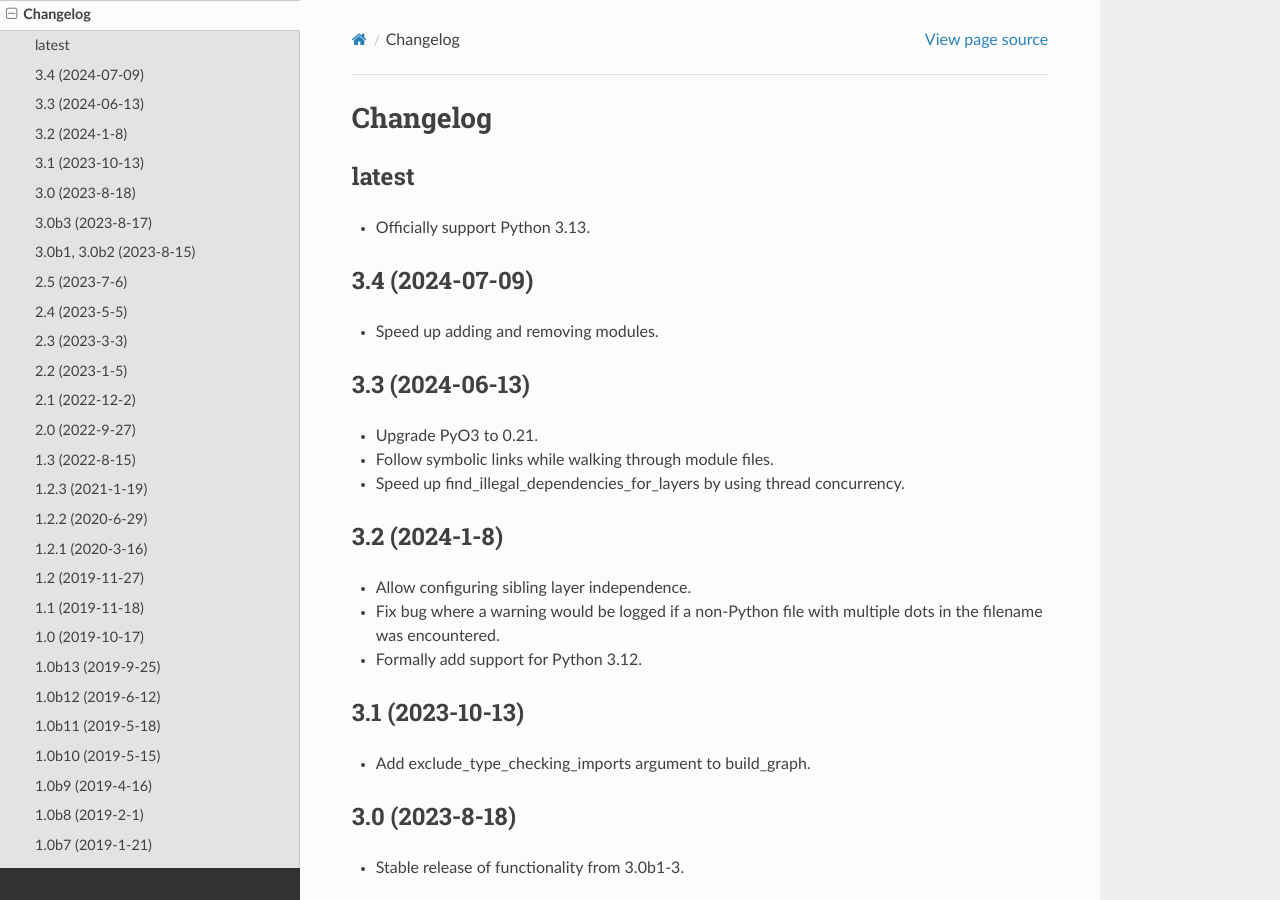
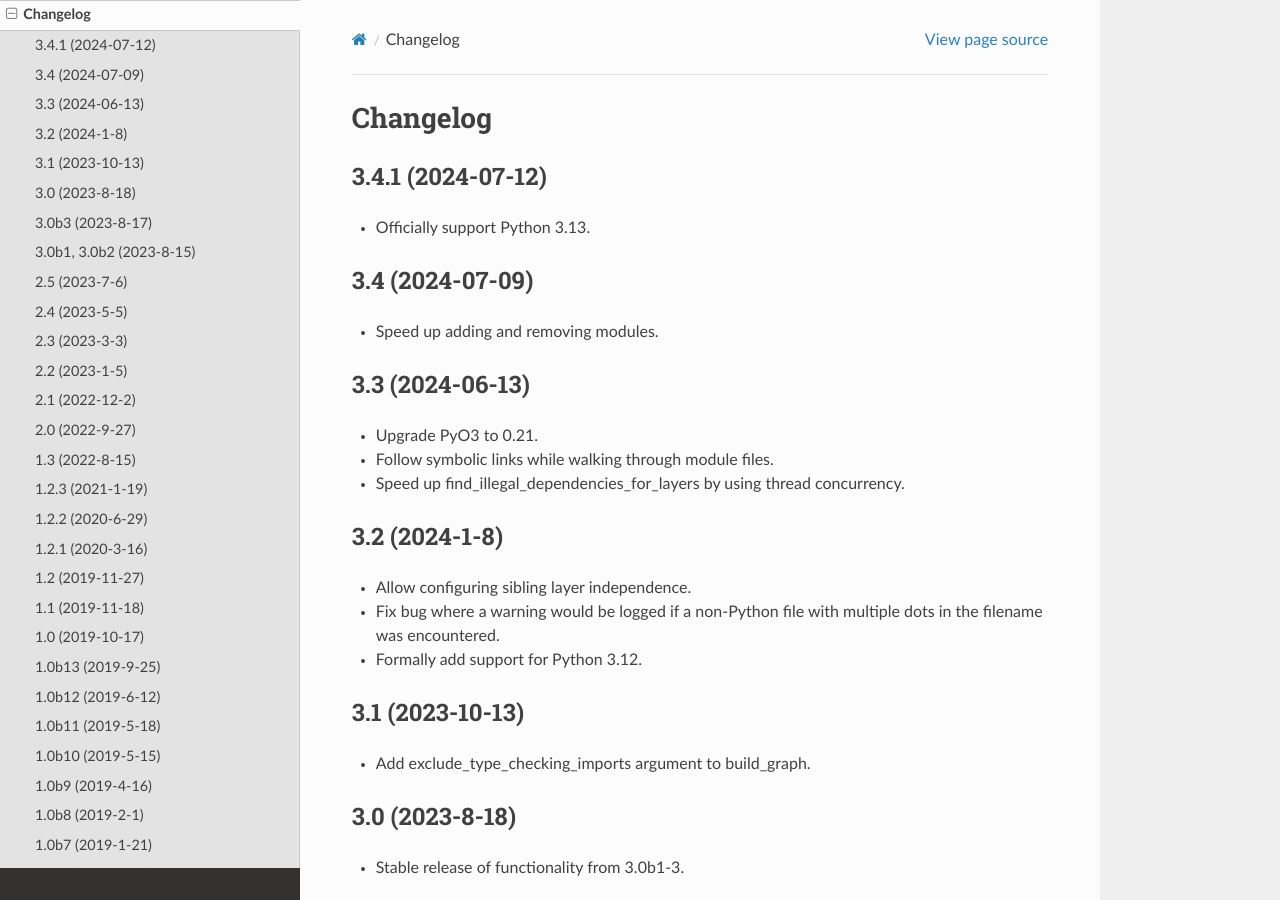
Before and after one commit to seddonym/grimp, a Sphinx documentation site: the page built from docs/changelog.rst, in a window 1280 px wide and 900 px high. Built offline with Sphinx 7.4.7 and the Read the Docs theme 2.0.0, drawn with Linux system fonts in a browser that asks for light colours.

Commit message:
Release v3.4.1

```diff
--- a/CHANGELOG.rst
+++ b/CHANGELOG.rst
@@ -2,8 +2,8 @@
 Changelog
 =========
 
-latest
-------
+3.4.1 (2024-07-12)
+------------------
 
 * Officially support Python 3.13.
 
--- a/docs/conf.py
+++ b/docs/conf.py
@@ -26,7 +26,7 @@ author = 'David Seddon'
 # The short X.Y version
 version = ''
 # The full version, including alpha/beta/rc tags
-release = '3.4'
+release = '3.4.1'
 
 
 # -- General configuration ---------------------------------------------------
--- a/pyproject.toml
+++ b/pyproject.toml
@@ -8,7 +8,7 @@ module-name = "grimp._rustgrimp"
 
 [project]
 name = "grimp"
-version = "3.4"
+version = "3.4.1"
 license = {text = "BSD 2-Clause License"}
 description = "Builds a queryable graph of the imports within one or more Python packages."
 authors = [
--- a/src/grimp/__init__.py
+++ b/src/grimp/__init__.py
@@ -1,4 +1,4 @@
-__version__ = "3.4"
+__version__ = "3.4.1"
 
 from .application.ports.graph import DetailedImport, ImportGraph
 from .domain.analysis import PackageDependency, Route
```
